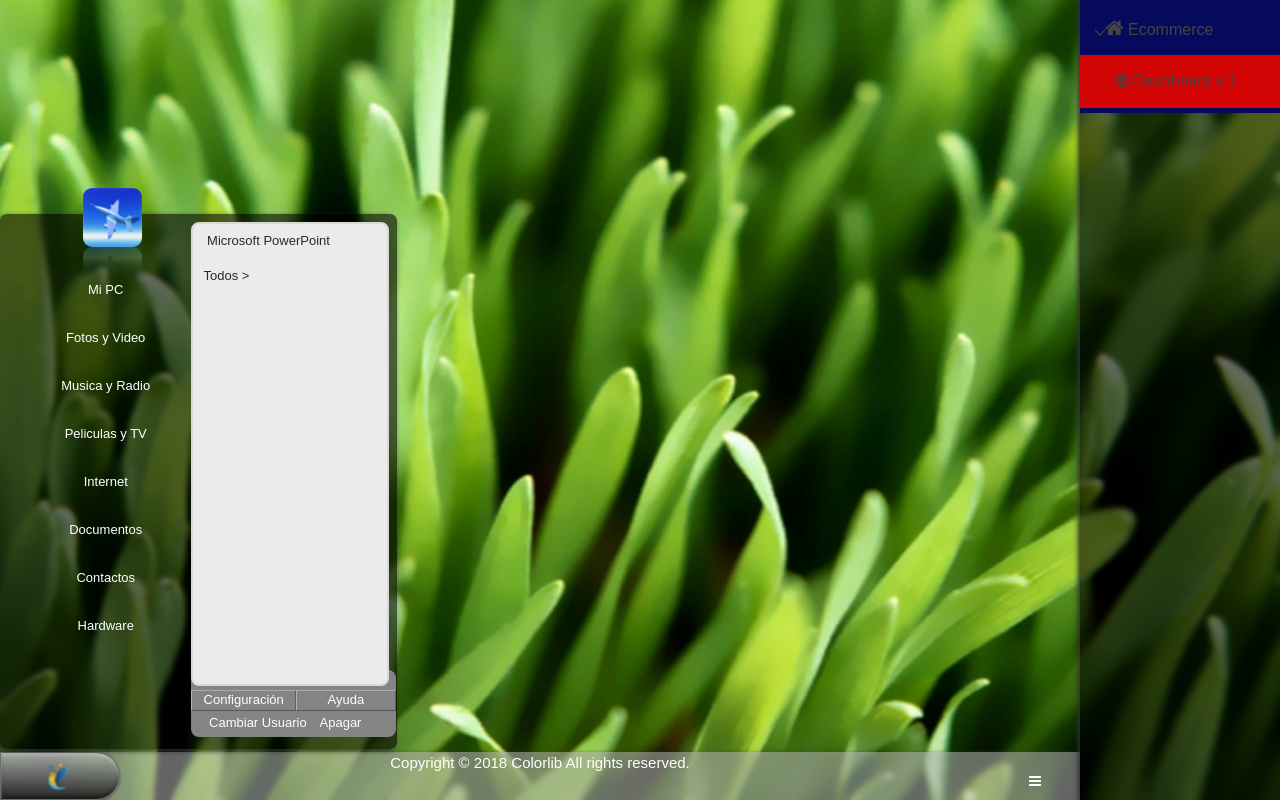
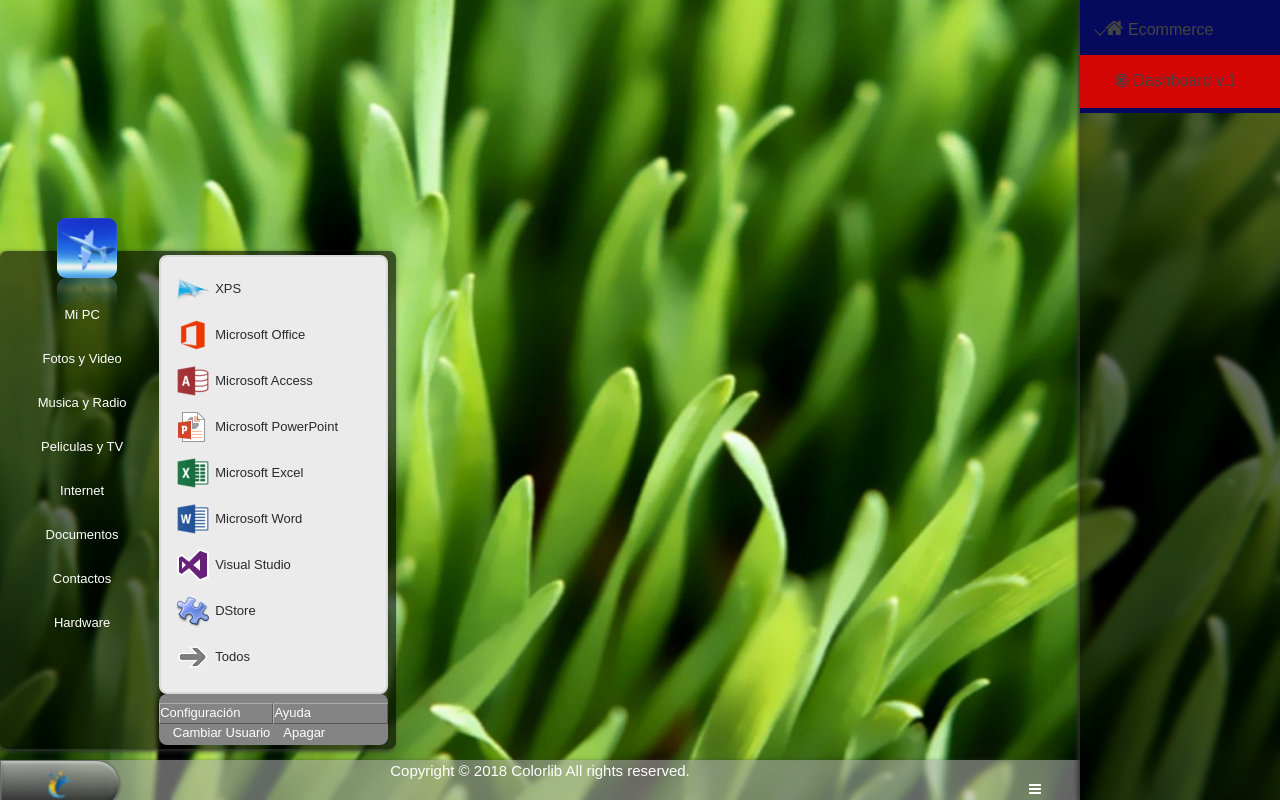
Before and after one commit to blackbird17922se/Longhorn25, a plain HTML site: page index.html in a window 1280 px wide. Both pictures are taken after a click on the button 60 px from the left and 776 px from the top of the page. Drawn offline with Linux system fonts and the light colour scheme.

Commit message:
mejoras menu, cambio dimensiones, agregar items programas

```diff
--- a/index.html
+++ b/index.html
@@ -86,16 +86,14 @@
   <!-- Start Welcome area -->
   <div class="all-content-wrapper">
 
-
-
     <!-- ********** MENU INICIO ********** -->
     <div class="box-menu-ini" id="box-menu-ini">
-
-      <!-- Img cabecera dimiamica menu inicio -->
       <img class="imgUser" src="img/userImg/airplane.bmp" alt="">
-
+      <div class="menu-content">
+        <!-- Sección Izquierda -->
         <!-- Herramientas y otros Accesos personales (Mi PC, Fotos, Música…)-->
         <div class="menu-left-section">
+          <!-- Img cabecera dimiamica menu inicio -->
 
           <div class="accesos">
             <div class="item" data-img="icons/menu-ini/sec1/mi-pc.png">
@@ -132,19 +130,72 @@
           </div>
         </div>
 
+        <!-- Sección Derecha -->
+        <div class="menu-right-section">
           <!-- Columna derecha (Programas)  -->
-      <div class="box-menu-sec2">
+
           <!-- Programas frecuentes + botón "Todos los programas -->
           <div class="pinned-programs">
+
             <div class="program-item-menu">
               <a href="#">
-              <img src="public/icons/start-menu/ppoint.png" alt="" />
-              <span>Microsoft PowerPoint</span>
+                <img src="./icons/menu-ini/sec2/gnome-documents.png" alt="" />
+                <span>XPS</span>
               </a>
             </div>
 
             <div class="program-item-menu">
-            <a href="#"> Todos > </a>
+              <a href="#">
+                <img src="./icons/menu-ini/sec2/libreoffice-main.png" alt="" />
+                <span>Microsoft Office</span>
+              </a>
+            </div>
+            <div class="program-item-menu">
+              <a href="#">
+                <img src="./icons/menu-ini/sec2/libreoffice-base.png" alt="" />
+                <span>Microsoft Access</span>
+              </a>
+            </div>
+
+            <div class="program-item-menu">
+              <a href="#">
+                <img src="./icons/menu-ini/sec2/ppoint.png" alt="" />
+                <span>Microsoft PowerPoint</span>
+              </a>
+            </div>
+            <div class="program-item-menu">
+              <a href="#">
+                <img src="./icons/menu-ini/sec2/libreoffice-calc.png" alt="" />
+                <span>Microsoft Excel</span>
+              </a>
+            </div>
+
+            <div class="program-item-menu">
+              <a href="#">
+                <img src="./icons/menu-ini/sec2/libreoffice-writer.png" alt="" />
+                <span>Microsoft Word</span>
+              </a>
+            </div>
+
+            <div class="program-item-menu">
+              <a href="#">
+                <img src="./icons/menu-ini/sec2/package_development.png" alt="" />
+                <span>Visual Studio</span>
+              </a>
+            </div>
+            <div class="program-item-menu">
+              <a href="#">
+                <img src="./icons/menu-ini/sec2/application-x-addon.png" alt="" />
+                <span>DStore</span>
+              </a>
+            </div>
+
+
+            <div class="program-item-menu">
+              <a href="#">
+                <img src="./icons/menu-ini/sec2/stock_last.png" alt="" />
+                <span>Todos</span>
+              </a>
             </div>
           </div>
 
@@ -179,6 +230,8 @@
           </div>
         </div>
       </div>
+    </div>
+
 
     <div class="task-bar">
       <div class="container-fluid">
@@ -213,6 +266,9 @@
         </div>
       </div>
     </div>
+  </div>
+
+
   </div>
 
   <!-- jquery
--- a/style.css
+++ b/style.css
@@ -132,7 +132,7 @@
     margin-right: 205px;
     transition: all 0.3s;
     box-shadow: -2px 2px 5px #303030;
-    height: 48px;
+    height: 40px;
 }
 
 .mini-navbar .task-bar{
@@ -206,189 +206,157 @@
 
 .box-menu-ini {
   border-radius: 7px;
-    text-align: center;
-    /* offset-x | offset-y | blur-radius | color */
   box-shadow: -2px 2px 5px #303030;
-    /* transform: scale(0); */
-
-    /* ease all para q todos los elementos tengan la transision */
-    /* transition: 1s ease all; */
-
-    /* REFLEJO */
-    /* below hace la sombra hacia abajo, separacion de la sombra al objeto, El gradiente para darle efecto trasparete */
-    /* -webkit-box-reflect: below 70px linear-gradient(transparent, transparent, rgb(0, 0, 0, 0.2))
-        /* height: 500px; */
-    z-index: 10;
   background: #00000096;
   backdrop-filter: blur(2px);
-    display: none; /* oculto por defecto */
-
-    /* temporal: */
-    /* transform: translate(-152%, 34%); */
-    /* opacity: 1; */
-    padding: 8px 8px 8px 30px;
-    width: 31%;
+  display: none;
+    width: 396px;
+    height: 498px;
     position: fixed;
-    /* bottom: 0; */
     bottom: 51px;
     left: 0;
-    height: 535px;
-
-    /* opacity: 0; */
-    /* pointer-events: none; */
-    transition: all 0.3s ease;
-}
-
-/* .box-menu-ini .active {
-    opacity: 1;
-    pointer-events: auto;
-} */
+    padding: 4px;
+    z-index: 10;
+}
+
 #box-menu-ini.active {
   display: block;
 }
 
+.menu-content {
+  display: flex;
+  height: 100%;
+}
+
+/* Sección Izquierda */
+.menu-left-section {
+    width: 40%;
+    display: flex;
+    flex-direction: column;
+    align-items: center;
+    padding-right: 10px;
+    color: white;
+    padding-left: 11px;
+    margin-top: 40px;
+}
+
 /* Imagen de la parte superior del inicio */
 .box-menu-ini .imgUser {
-
-    transition: 1s ease all;
-
-    padding: 0;
-
-    /* transform: translate(-193px, -11px); */
-
-    opacity: 1;
-
-    width: 59px;
-
-    height: 59px;
-
+    position: absolute;
+    top: -33px;
+    left: 22%;
+    transform: translateX(-50%);
+    width: 60px;
+    height: 60px;
+    border-radius: 9px;
     filter: brightness(1);
-
     -webkit-box-reflect: below 0px linear-gradient(transparent, transparent, rgb(0 0 0 / 28%));
-
-    border-radius: 9px;
-
-    /* display: table-cell; */
-
-    top: -26px;
-
-    left: 83px;
-
-    z-index: 12;
-
-    margin: 0;
-
-    position: fixed;
-
-    /* padding: 0; */
-
-    /* float: none; */
-}
-
-
-
-/* menu inicio seccion 1 */
-.menu-left-section{
-    /* float: none; */
-    /* background-color: aqua; */
-    float: left;
-    width: 45%;
-    list-style: none;
-    padding-right: 10px;
-    margin-top: 26px;
-}
-
-.accesos{
-    margin-top: 25px;
-}
-
-
-.menu-left-section .item{
-    margin: 0px 0px;
-    height: 48px;
-}
-
-.item:hover{
-    background: #f9f9f92b;
-    /* backdrop-filter: blur(1); */
-    border-radius: 5px;
-    box-shadow: -1px 2px 4px #a5a5a5;
-
-}
-
-.item>a{
+    z-index: 5;
+}
+
+/* .box-menu-ini .imgUser {
+    box-shadow: 0 0 10px #ffffff33;
+    border: 1px solid #ffffff44;
+} */
+
+
+
+.accesos {
+  display: flex;
+  flex-direction: column;
+  gap: 4px;
+  width: 100%;
+align-items: center;
+
+}
+
+.accesos .item {
+  height: 40px;
+  display: flex;
+  align-items: center;
+  /* padding-left: 10px; */
+  transition: background 0.2s ease;
+      width: 100%;
+      /* background-color: #009AD5; */
+}
+
+.accesos .item a{
   text-decoration: none;
   font-size: 13px;
   color: #ffffff;
-    display: block; /* display block: permite que el link cubra todo el area del div q lo contiene */
-    padding: 8px 10px;
-    /* border-radius: 13px; */
-
-}
-
-
-
-/******************* Columna derecha (Programas) ***************/
-.box-menu-sec2{
-    float: left;
-    width: 55%;
-}
-
-/* Seccion programas (la blanca) */
+
+  display: flex;
+  justify-content: center; /* centra horizontalmente */
+  align-items: center;     /* centra verticalmente */
+
+  width: 100%;
+  height: 100%;
+
+}
+
+.item:hover {
+  background: #f9f9f92b;
+  border-radius: 5px;
+  box-shadow: -1px 2px 4px #a5a5a5;
+}
+
+
+
+/* Sección Derecha */
+.menu-right-section {
+  width: 59%;
+  display: flex;
+  flex-direction: column;
+  justify-content: space-between;
+}
+
 .pinned-programs {
   background: #ebebeb;
-    backdrop-filter: blur(20px);
-    /* padding-right: 2px; */
-    /* padding-top: 0px; */
-    /* padding-left: 10px; */
-    /* padding-bottom: 0px; */
+  border: 2px solid #d9d9d9;
   border-radius: 8px;
-    border-color: #d9d9d9;
-    border-width: 2px;
-    border-style: solid;
-    height: 464px;
-    opacity: 1;
-    z-index: 6;
-    position: relative;
-    /* float: left; */
-}
-
-.program-item-menu{
+  padding: 10px;
+  height: 439px;
+  overflow-y: auto;
+}
+
+.program-item-menu {
   text-align: left;
+  padding: 6px;
   border-radius: 3px;
-}
-
-.program-item-menu:hover{
-    background: #a0e4ff;
-}
-
-.program-item-menu>a{
+  height: 46px;
+}
+
+.program-item-menu:hover {
+  background: #afafaf;
+}
+
+.program-item-menu a {
   text-decoration: none;
   font-size: 13px;
   color: #292929;
-    display: block; /* display block: permite que el link cubra todo el area del div q lo contiene */
-    padding: 8px 10px;
-}
-
-
+  display: flex;
+  align-items: center;
+  gap: 6px;
+}
 
 /* MENU DE OPCIONES DE CONFIG (el gris)*/
 .system-actions{
-    /* height: 16%; */
-    width: 51.5%;
+    height: 51px;
+    width: 100%;
     background-color: #848484;
-    position: fixed;
+    /* position: fixed; */
     top: 456px;
-    z-index: 2;
+    /* z-index: 2; */
     border-radius: 8px;
-    padding: 20px 0px 2px;
+    padding: 9px 0px 0px 0px;
+    display: block;
 }
 
 
 /* opcion-conf: botones de la seccion 1 */
 .opcion-conf{
     /* padding: 10px; */
-    width: 38%;
+    width: 36%;
     margin: 0;
     display: table-cell;
     border-style: outset;
@@ -412,7 +380,9 @@
     margin: 0;
 } */
 
-
+.opc-conf-sec-1{
+    width: 100%;
+}
 
 /* opciones config fila 2 */
 
@@ -420,7 +390,8 @@
     padding-left: 0;
     margin-bottom: 0;
     list-style: none;
-    padding: 3px 4px;
+
+    /* padding: 3px 4px; */
 }
 
 
@@ -428,6 +399,8 @@
     margin: 0;
     display: table-cell;
     padding-left: 10px;
+       /* background-color: #4099ff; */
+           height: 12px;
 }
 
 
@@ -437,7 +410,9 @@
    font-size: 13px;
    color: #ffffff;
    display: block;
-}
+
+}
+
 
 /************************************/
 
```
Also changed, not shown: icons/menu-ini/sec2/application-x-addon.png (added), icons/menu-ini/sec2/excel.png (added), icons/menu-ini/sec2/gnome-documents.png (added), icons/menu-ini/sec2/libreoffice-base.png (added), icons/menu-ini/sec2/libreoffice-calc.png (added), icons/menu-ini/sec2/libreoffice-draw.png (added), icons/menu-ini/sec2/libreoffice-impress.png (added), icons/menu-ini/sec2/libreoffice-main.png (added), icons/menu-ini/sec2/libreoffice-writer.png (added), icons/menu-ini/sec2/package_development.png (added), icons/menu-ini/sec2/ppoint.png (added), icons/menu-ini/sec2/stock_last.png (added), icons/menu-ini/sec2/word.png (added), 1 other file. Lines whose indentation alone changed are shown as unchanged.
